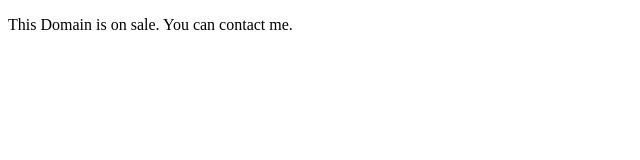
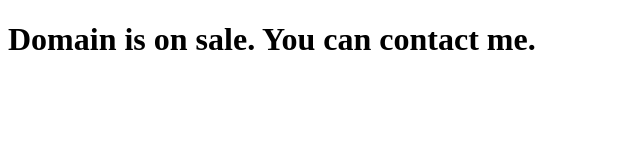
Before and after one commit to theanishkhadka/electrosansar, a plain HTML site: page index.html in a window 1280 px wide. Shown: the whole page, without its empty margins (0-640 px from the left). Drawn offline with Linux system fonts and the light colour scheme.

Commit message:
3rd commit

```diff
--- a/index.html
+++ b/index.html
@@ -3,8 +3,8 @@
 <head>
     <meta charset="UTF-8">
     <meta name="viewport" content="width=device-width, initial-scale=1.0">
-    <title>Document</title>
-    <p>This Domain is on sale. You can contact me.</p>
+    <title>ElectroSansar</title>
+    <p><h1>Domain is on sale. You can contact me.</h1> </p>
 </head>
 <body>
 
```
